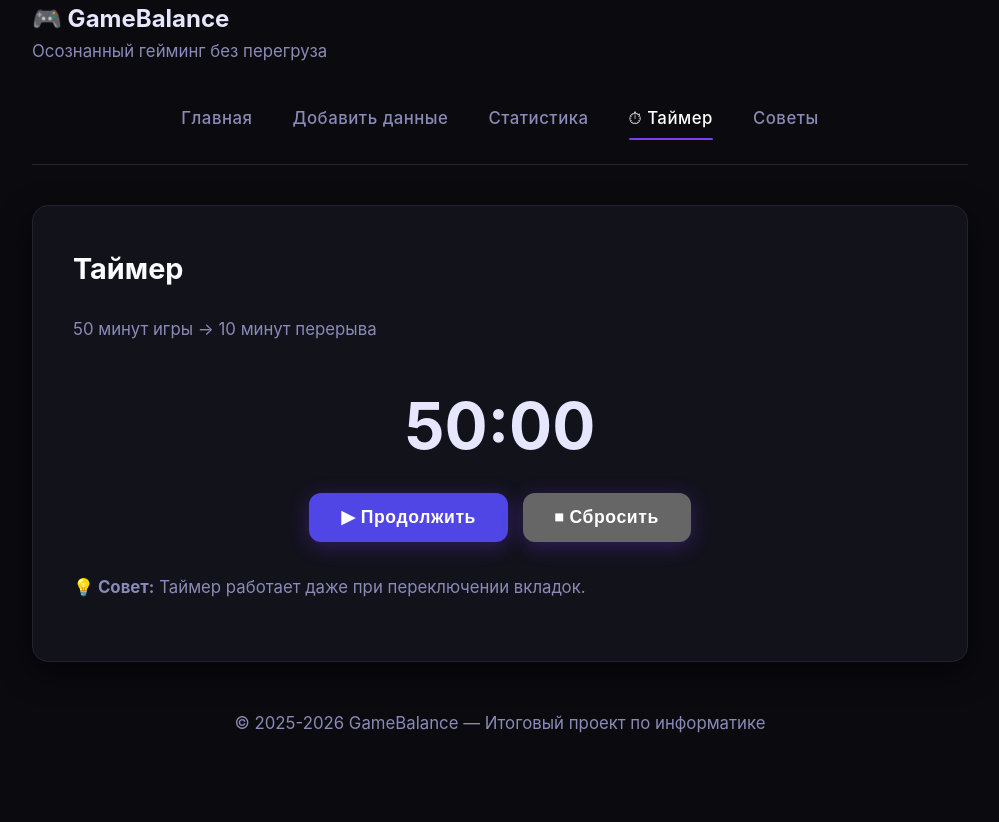
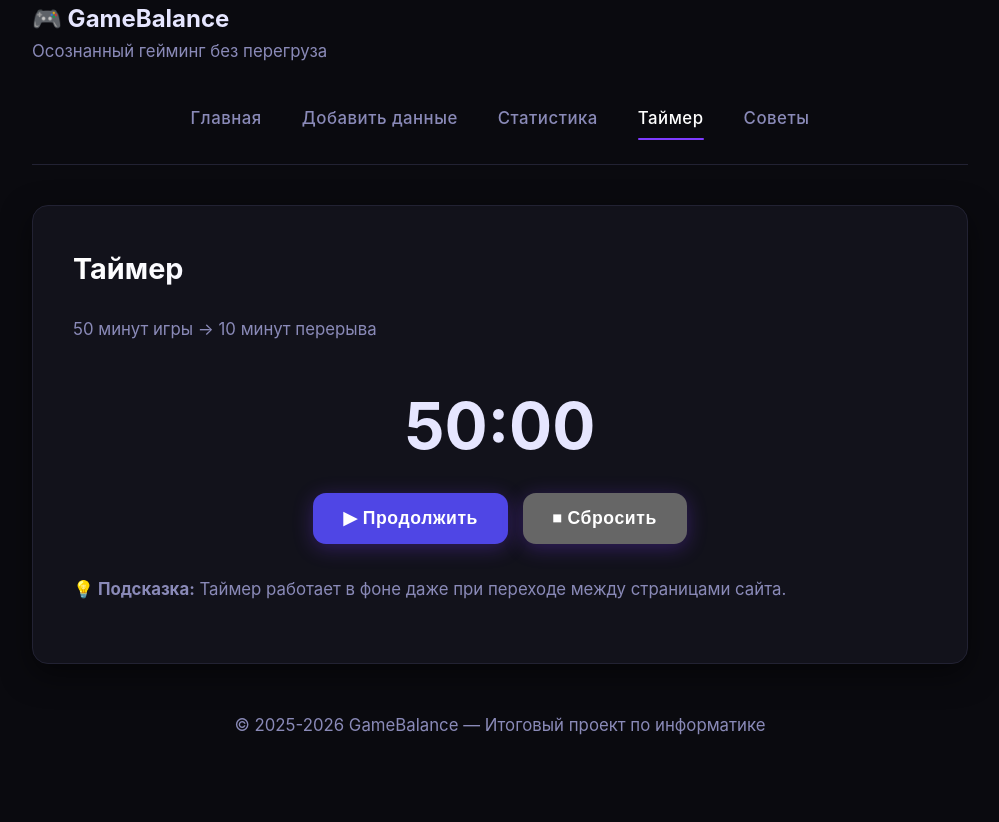
Before and after one commit to kihesis/GameBalance, a FastAPI app: page /timer in a window 1280 px wide. Shown: the whole page, without its empty margins (140-1139 px from the left). Before the commit the page ends 733 px from the top, so only its background shows below. Run offline with FastAPI, Linux system fonts and the light colour scheme.

Commit message:
Обновлен интервейс

```diff
--- a/static/css/style.css
+++ b/static/css/style.css
@@ -173,23 +173,29 @@ select:focus {
 /* Button */
 .btn {
   display: inline-block;
-  background: linear-gradient(90deg, var(--accent), #5a20ff);
+  background: #5a20ff;
   color: white;
   border: none;
-  padding: 14px 32px;
+  padding: 15px 30px;
   font-size: 1.1rem;
   font-weight: 600;
   letter-spacing: 0.6px;
-  border-radius: 12px;
+  border-radius: 13px;
   text-decoration: none;
   cursor: pointer;
   transition: transform 0.2s, box-shadow 0.2s;
   box-shadow: 0 4px 20px rgba(126, 59, 255, 0.3);
 }
+.btn:hover {
+  background: #6f3eff
+}
+.btn-secondary {
+  background: #666;
+  color: white;
+}
 
-.btn:hover {
-  transform: translateY(-2px);
-  box-shadow: 0 6px 25px rgba(126, 59, 255, 0.45);
+.btn-secondary:hover {
+  background: #555; /* чуть темнее */
 }
 
 /* Stats */
--- a/templates/base.html
+++ b/templates/base.html
@@ -27,7 +27,7 @@
           <span></span> Статистика
         </a>
         <a href="/timer" class="nav-link {% if request.url.path == '/timer' %}active{% endif %}">
-          <span>⏱</span> Таймер
+          <span></span> Таймер
         </a>
         <a href="/tips" class="nav-link {% if request.url.path == '/tips' %}active{% endif %}">
           <span></span> Советы
--- a/templates/index.html
+++ b/templates/index.html
@@ -3,7 +3,7 @@
 {% block content %}
 <div class="card">
     <h2>О проекте</h2>
-    <p>GameBalance — это инструмент для осознанного гейминга. Мы помогаем отслеживать, как игры влияют на твое настроение и продуктивность.</p>
+    <p>GameBalance — это цифровой инструмент, разработанный в рамках итогового проекта по информатике. Цель проекта — помочь подросткам осознанно подходить к игровой деятельности, отслеживать влияние времени в играх на настроение, успеваемость и режим дня. Проект основан на результатах социологического опроса среди учащихся 9–11 классов.</p>
 
     <div style="display: flex; gap: 20px; margin: 2rem 0;">
         <div class="card" style="flex: 1; margin: 0;">
--- a/templates/log.html
+++ b/templates/log.html
@@ -23,6 +23,10 @@
                 <label class="radio-item">
                     <input type="radio" name="mood" value="😞 Плохое"> 😞 Плохое
                 </label>
+                <p>  Рекомендации по заполнению <br>
+    — Указывайте суммарное время за день в одной игре (например, Dota 2).<br>
+    — Настроение оценивайте сразу после последней игровой сессии. <br>
+    — Данные сохраняются анонимно и используются только для формирования вашей личной</p>
             </div>
         </div>
 
--- a/templates/stats.html
+++ b/templates/stats.html
@@ -19,7 +19,8 @@
 
     <div class="card" style="margin-top: 1.5rem;">
         <h3>💡 Рекомендация</h3>
-        <p>Оптимальное игровое время для сохранения продуктивности — до 2.5 часов в день.</p>
+        <p>Среднее время более 3ч в день может свидетельствовать о риске эмоционального истощения. <br>
+Если вы часто отмечаете плохое настроение после игр — попробуйте ввести лимит в 2 часа.</p>
     </div>
 
     <a href="/" class="btn" style="margin-top: 1rem; display: inline-block;">Вернуться на главную</a>
--- a/templates/timer.html
+++ b/templates/timer.html
@@ -1,5 +1,5 @@
 {% extends "base.html" %}
-{% block title %}Таймер — GameBalance{% endblock %}
+{% block title %}🎮Таймер — GameBalance{% endblock %}
 {% block content %}
 <div class="card">
   <h2>Таймер</h2>
@@ -8,10 +8,10 @@
   <div style="margin: 2rem 0; text-align: center;">
     <div id="display" style="font-size: 4rem; font-weight: 700; margin: 1rem 0; color: #4f46e5;">50:00</div>
     <button id="control-btn" class="btn" style="background: #4f46e5;">▶ Начать</button>
-    <button id="reset-btn" class="btn" style="background: #666; margin-left: 10px;">⏹ Сбросить</button>
+    <button id="reset-btn" class="btn btn-secondary" style="background: #666; margin-left: 10px;">⏹ Сбросить</button>
   </div>
 
-  <p><strong>💡 Совет:</strong> Таймер работает даже при переключении вкладок.</p>
+  <p><strong>💡 Подсказка:</strong> Таймер работает в фоне даже при переходе между страницами сайта.</p>
 </div>
 
 <!-- Звук -->
```
